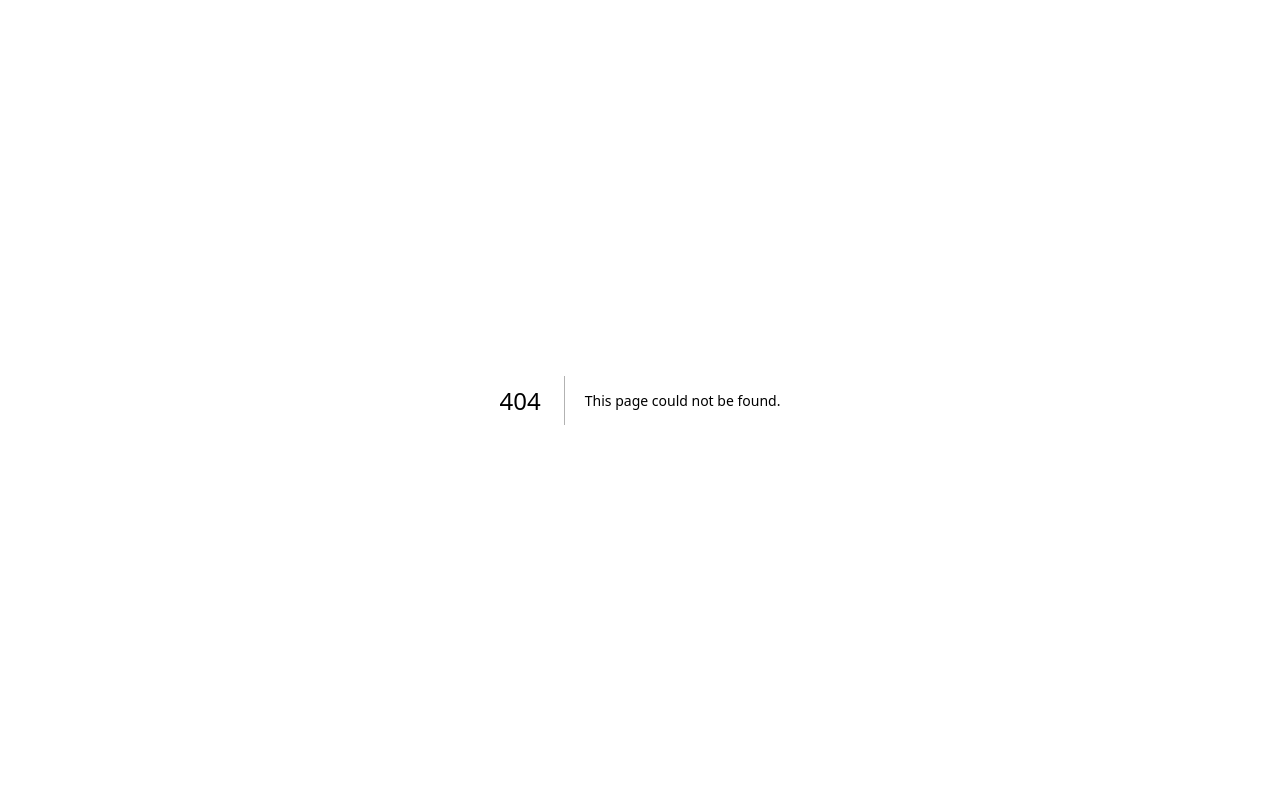
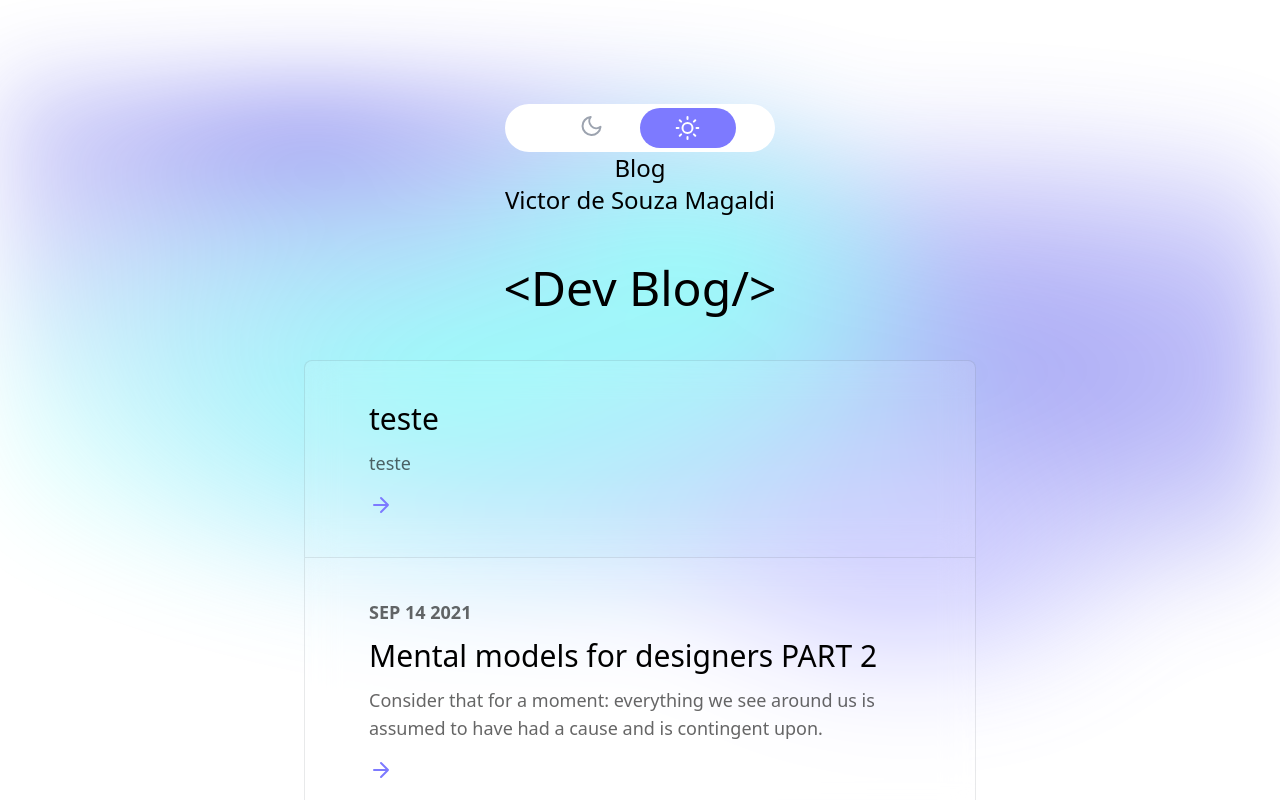
Before and after one commit to victor-magaldi/next-blog, a Next.js app: page /blog in a window 1280 px wide. Before the commit this address had no page. Shown: the top 800 px of the page. Built offline with nearby package versions, Linux system fonts and the light colour scheme.

Commit message:
create page blog

```diff
--- /dev/null
+++ b/pages/blog.js
@@ -0,0 +1,69 @@
+import Link from 'next/link';
+import { getPosts } from '../utils/mdx-utils';
+
+import Footer from '../components/Footer';
+import Header from '../components/Header';
+import Layout, { GradientBackground } from '../components/Layout';
+import ArrowIcon from '../components/ArrowIcon';
+import { getGlobalData } from '../utils/global-data';
+import SEO from '../components/SEO';
+
+import style from './style.module.css';
+
+export default function Index({ posts, globalData }) {
+  return (
+    <Layout>
+      <SEO title={globalData.name} description={globalData.blogTitle} />
+      <Header name={globalData.name} />
+      <main className="w-full">
+        <h1 className="text-3xl lg:text-5xl text-center mb-12">
+          {globalData.blogTitle}
+        </h1>
+        <ul className="w-full">
+          {posts.map((post) => (
+            <li
+              key={post.filePath}
+              className={`md:first:rounded-t-lg md:last:rounded-b-lg backdrop-blur-lg bg-white dark:bg-black dark:bg-opacity-30 bg-opacity-10 hover:bg-opacity-20 dark:hover:bg-opacity-50 transition border border-gray-800 dark:border-white border-opacity-10 dark:border-opacity-10 border-b-0 last:border-b hover:border-b hovered-sibling:border-t-0 ${style}`}
+            >
+              <Link
+                as={`/posts/${post.filePath.replace(/\.md?$/, '')}`}
+                href={`/posts/[slug]`}
+              >
+                <a className="py-6 lg:py-10 px-6 lg:px-16 block focus:outline-none focus:ring-4">
+                  {post.data.date && (
+                    <p className="uppercase mb-3 font-bold opacity-60">
+                      {post.data.date}
+                    </p>
+                  )}
+                  <h2 className="text-2xl md:text-3xl">{post.data.title}</h2>
+                  {post.data.description && (
+                    <p className="mt-3 text-lg opacity-60">
+                      {post.data.description}
+                    </p>
+                  )}
+                  <ArrowIcon className="mt-4" />
+                </a>
+              </Link>
+            </li>
+          ))}
+        </ul>
+      </main>
+      <Footer copyrightText={globalData.footerText} />
+      <GradientBackground
+        variant="large"
+        className="fixed top-20 opacity-40 dark:opacity-60"
+      />
+      <GradientBackground
+        variant="small"
+        className="absolute bottom-0 opacity-20 dark:opacity-10"
+      />
+    </Layout>
+  );
+}
+
+export function getStaticProps() {
+  const posts = getPosts();
+  const globalData = getGlobalData();
+
+  return { props: { posts, globalData } };
+}
```
